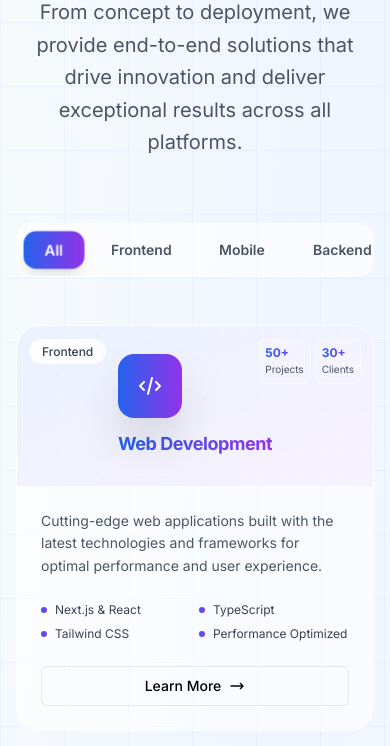
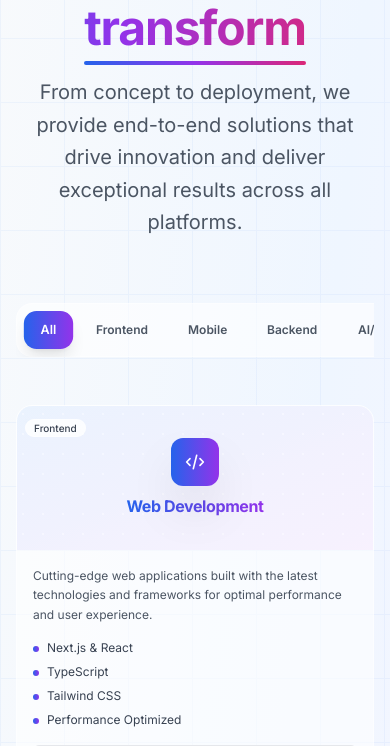
Before and after one commit to bitstreamofficial/bitstream, a Next.js app: page / in a window 390 px wide. Shown: the part 1190-1936 px from the top of the page. Built offline with nearby package versions, Linux system fonts and the light colour scheme.

Commit message:
feat(responsive): Enhance UI responsiveness and add scrollbar hide utility

```diff
--- a/app/globals.css
+++ b/app/globals.css
@@ -105,6 +105,16 @@ body {
 }
 
 @layer utilities {
+  /* Scrollbar hide utility */
+  .scrollbar-hide {
+    -ms-overflow-style: none;  /* IE and Edge */
+    scrollbar-width: none;  /* Firefox */
+  }
+
+  .scrollbar-hide::-webkit-scrollbar {
+    display: none;  /* Chrome, Safari and Opera */
+  }
+
   /* Animation Classes */
   .animate-fade-in-up {
     animation: fadeInUp 1s ease-out forwards;
--- a/app/layout.tsx
+++ b/app/layout.tsx
@@ -57,10 +57,10 @@ export default function RootLayout({
 }) {
   return (
     <html lang="en" className="light" suppressHydrationWarning>
-      <body className={inter.className}>
-        <div className="min-h-screen flex flex-col bg-white">
+      <body className={`${inter.className} overflow-x-hidden`}>
+        <div className="min-h-screen flex flex-col bg-white overflow-x-hidden">
           <Header />
-          <main className="flex-1">
+          <main className="flex-1 overflow-x-hidden">
             {children}
           </main>
           <Footer />
--- a/components/sections/hero.tsx
+++ b/components/sections/hero.tsx
@@ -3,9 +3,9 @@ import Link from 'next/link'
 
 export function HeroSection() {
   return (
-    <section className="relative min-h-screen flex items-center justify-center overflow-hidden bg-gradient-to-br from-slate-50 via-blue-50 to-indigo-100">
+    <section className="relative min-h-screen flex items-center justify-center overflow-hidden bg-gradient-to-br from-slate-50 via-blue-50 to-indigo-100 pt-20 md:pt-0">
       {/* Animated Background Elements */}
-      <div className="absolute inset-0">
+      <div className="absolute inset-0 -z-10">
         {/* Grid Pattern */}
         <div className="absolute inset-0 bg-[linear-gradient(to_right,#8b5cf6_1px,transparent_1px),linear-gradient(to_bottom,#8b5cf6_1px,transparent_1px)] bg-[size:4rem_4rem] opacity-10" />
 
@@ -13,7 +13,7 @@ export function HeroSection() {
         <div className="absolute top-1/3 right-1/4 w-96 h-96 bg-gradient-to-r from-blue-400 to-purple-400 rounded-full mix-blend-multiply filter blur-2xl opacity-20 animate-blob" />
 
         {/* Enhanced Stylish Floating Card */}
-        <div className="absolute top-20 right-20 w-56 h-32 hidden lg:block animate-float group">
+        <div className="absolute top-32 right-4 lg:right-8 xl:right-20 w-56 h-32 hidden lg:block animate-float group z-10">
           {/* Main card */}
           <div className="relative w-full h-full bg-gradient-to-br from-white/20 via-blue-50/30 to-purple-50/20 backdrop-blur-xl rounded-3xl border border-white/30 shadow-2xl hover:shadow-3xl transform hover:scale-105 transition-all duration-500 overflow-hidden">
             {/* Animated gradient background */}
--- a/components/sections/services.tsx
+++ b/components/sections/services.tsx
@@ -148,15 +148,18 @@ export function ServicesSection() {
           </p>
         </div>
 
-        {/* Filter Tabs */}
+        {/* Filter Tabs - Responsive */}
         <div className={`flex justify-center mb-12 transition-all duration-1000 delay-600 ${isInView ? 'animate-fade-in-up' : 'opacity-0 translate-y-8'}`}>
-          <div className="bg-white/60 backdrop-blur-lg border border-white/40 rounded-2xl p-2 inline-flex gap-2 overflow-x-auto">
+          <div className="w-full max-w-4xl">
+            {/* Mobile: Horizontal scroll */}
+            <div className="md:hidden overflow-x-auto scrollbar-hide">
+              <div className="bg-white/60 backdrop-blur-lg border border-white/40 rounded-2xl p-2 inline-flex gap-2 min-w-full">
                 {categories.map((category, index) => (
                   <button
                     key={category}
                     onClick={() => setActiveCategory(category)}
                     className={`
-                  px-5 py-2 rounded-xl font-semibold text-sm transition-all duration-300 transform hover:scale-105 whitespace-nowrap
+                      px-4 py-2.5 rounded-xl font-semibold text-xs sm:text-sm transition-all duration-300 transform hover:scale-105 whitespace-nowrap flex-shrink-0
                       ${activeCategory === category
                         ? 'bg-gradient-to-r from-blue-600 to-purple-600 text-white shadow-lg scale-105'
                         : 'text-gray-600 hover:text-gray-900 hover:bg-white/60'
@@ -170,8 +173,30 @@ export function ServicesSection() {
               </div>
             </div>
 
-        {/* Services Grid */}
-        <div className="grid md:grid-cols-2 lg:grid-cols-3 gap-8 mb-16">
+            {/* Tablet & Desktop: Flex wrap */}
+            <div className="hidden md:flex bg-white/60 backdrop-blur-lg border border-white/40 rounded-2xl p-2 gap-2 flex-wrap justify-center">
+              {categories.map((category, index) => (
+                <button
+                  key={category}
+                  onClick={() => setActiveCategory(category)}
+                  className={`
+                    px-5 py-2.5 rounded-xl font-semibold text-sm transition-all duration-300 transform hover:scale-105 whitespace-nowrap
+                    ${activeCategory === category
+                      ? 'bg-gradient-to-r from-blue-600 to-purple-600 text-white shadow-lg scale-105'
+                      : 'text-gray-600 hover:text-gray-900 hover:bg-white/60'
+                    }
+                  `}
+                  style={{ animationDelay: `${index * 100}ms` }}
+                >
+                  {category}
+                </button>
+              ))}
+            </div>
+          </div>
+        </div>
+
+        {/* Services Grid - Responsive */}
+        <div className="grid grid-cols-1 sm:grid-cols-2 lg:grid-cols-3 gap-6 md:gap-8 mb-16">
           {filteredServices.map((service, index) => (
             <div
               key={service.title}
@@ -181,7 +206,7 @@ export function ServicesSection() {
               onMouseLeave={() => handleServiceHover(null)}
             >
               {/* Service Card */}
-              <div className="relative h-full bg-white/60 backdrop-blur-lg border border-white/40 rounded-3xl overflow-hidden transition-all duration-500 hover:bg-white/80 hover:scale-105 hover:shadow-2xl hover:shadow-black/10 cursor-pointer">
+              <div className="relative h-full bg-white/60 backdrop-blur-lg border border-white/40 rounded-2xl md:rounded-3xl overflow-hidden transition-all duration-500 hover:bg-white/80 hover:scale-105 hover:shadow-2xl hover:shadow-black/10 cursor-pointer">
 
                 {/* Hover Particles */}
                 {hoveredService === index && (
@@ -204,7 +229,7 @@ export function ServicesSection() {
                 )}
 
                 {/* Service Header */}
-                <div className={`relative h-40 bg-gradient-to-br ${service.bgGradient} p-6 flex items-center justify-center overflow-hidden`}>
+                <div className={`relative h-36 sm:h-40 bg-gradient-to-br ${service.bgGradient} p-4 sm:p-6 flex items-center justify-center overflow-hidden`}>
                   {/* Background Pattern */}
                   <div className="absolute inset-0 opacity-20">
                     <div className={`absolute inset-0 bg-gradient-to-br ${service.gradient} opacity-10`} />
@@ -214,48 +239,48 @@ export function ServicesSection() {
                   {/* Service Icon */}
                   <div className="relative z-10 text-center">
                     <div className={`
-                      w-16 h-16 bg-gradient-to-r ${service.gradient} rounded-2xl flex items-center justify-center mb-3 shadow-2xl
+                      w-12 h-12 sm:w-16 sm:h-16 bg-gradient-to-r ${service.gradient} rounded-xl sm:rounded-2xl flex items-center justify-center mb-2 sm:mb-3 shadow-2xl mx-auto
                       transform transition-all duration-500 group-hover:scale-110 group-hover:rotate-6
                     `}>
-                      <svg className="w-6 h-6 text-white" fill="none" stroke="currentColor" viewBox="0 0 24 24">
+                      <svg className="w-5 h-5 sm:w-6 sm:h-6 text-white" fill="none" stroke="currentColor" viewBox="0 0 24 24">
                         <path strokeLinecap="round" strokeLinejoin="round" strokeWidth="2" d={service.icon} />
                       </svg>
                     </div>
-                    <h3 className={`text-lg font-bold text-transparent bg-clip-text bg-gradient-to-r ${service.gradient}`}>
+                    <h3 className={`text-base sm:text-lg font-bold text-transparent bg-clip-text bg-gradient-to-r ${service.gradient}`}>
                       {service.title}
                     </h3>
                   </div>
 
                   {/* Category Badge */}
-                  <div className="absolute top-3 left-3">
-                    <span className="px-3 py-1 bg-white/80 backdrop-blur-sm text-gray-700 rounded-full text-xs font-medium border border-white/30">
+                  <div className="absolute top-2 sm:top-3 left-2 sm:left-3">
+                    <span className="px-2 sm:px-3 py-0.5 sm:py-1 bg-white/80 backdrop-blur-sm text-gray-700 rounded-full text-[10px] sm:text-xs font-medium border border-white/30">
                       {service.category}
                     </span>
                   </div>
 
-                  {/* Stats */}
-                  <div className="absolute top-3 right-3 flex gap-1">
+                  {/* Stats - Hidden on small mobile, show on larger screens */}
+                  <div className="hidden xs:flex absolute top-2 sm:top-3 right-2 sm:right-3 gap-1">
                     {Object.entries(service.stats).slice(0, 2).map(([key, value], statIndex) => (
-                      <div key={statIndex} className="bg-white/20 backdrop-blur-sm rounded-lg p-1.5 border border-white/30">
-                        <div className={`text-xs font-bold text-transparent bg-clip-text bg-gradient-to-r ${service.gradient}`}>
+                      <div key={statIndex} className="bg-white/20 backdrop-blur-sm rounded-lg p-1 sm:p-1.5 border border-white/30">
+                        <div className={`text-[10px] sm:text-xs font-bold text-transparent bg-clip-text bg-gradient-to-r ${service.gradient}`}>
                           {value}
                         </div>
-                        <div className="text-[10px] text-gray-600 capitalize">{key}</div>
+                        <div className="text-[8px] sm:text-[10px] text-gray-600 capitalize leading-tight">{key}</div>
                       </div>
                     ))}
                   </div>
                 </div>
 
                 {/* Service Content */}
-                <div className="p-6">
+                <div className="p-4 sm:p-6">
                   {/* Description */}
-                  <p className="text-gray-600 mb-6 leading-relaxed text-sm line-clamp-3">
+                  <p className="text-gray-600 mb-4 sm:mb-6 leading-relaxed text-xs sm:text-sm line-clamp-3">
                     {service.description}
                   </p>
 
                   {/* Features */}
-                  <div className="mb-6">
-                    <div className="grid grid-cols-2 gap-2">
+                  <div className="mb-4 sm:mb-6">
+                    <div className="grid grid-cols-1 xs:grid-cols-2 gap-2">
                       {service.features.map((feature, featureIndex) => (
                         <div
                           key={featureIndex}
@@ -271,10 +296,10 @@ export function ServicesSection() {
                   {/* Action Button */}
                   <Button
                     variant="outline"
-                    className="w-full group-hover:bg-gradient-to-r group-hover:from-blue-50 group-hover:to-purple-50 group-hover:border-blue-200 group-hover:text-blue-600 transition-all duration-300 hover:scale-105"
+                    className="w-full text-xs sm:text-sm group-hover:bg-gradient-to-r group-hover:from-blue-50 group-hover:to-purple-50 group-hover:border-blue-200 group-hover:text-blue-600 transition-all duration-300 hover:scale-105"
                   >
                     Learn More
-                    <svg className="w-4 h-4 ml-2 group-hover:translate-x-1 transition-transform duration-300" fill="none" stroke="currentColor" viewBox="0 0 24 24">
+                    <svg className="w-3 h-3 sm:w-4 sm:h-4 ml-2 group-hover:translate-x-1 transition-transform duration-300" fill="none" stroke="currentColor" viewBox="0 0 24 24">
                       <path strokeLinecap="round" strokeLinejoin="round" strokeWidth={2} d="M17 8l4 4m0 0l-4 4m4-4H3" />
                     </svg>
                   </Button>
@@ -284,50 +309,50 @@ export function ServicesSection() {
           ))}
         </div>
 
-        {/* Bottom CTA */}
-        <div className="relative bg-white/40 backdrop-blur-xl border border-white/30 rounded-3xl p-12 overflow-hidden">
+        {/* Bottom CTA - Responsive */}
+        <div className="relative bg-white/40 backdrop-blur-xl border border-white/30 rounded-2xl md:rounded-3xl p-6 sm:p-8 md:p-12 overflow-hidden">
           {/* Background Pattern */}
           <div className="absolute inset-0 bg-gradient-to-br from-blue-50/50 via-purple-50/50 to-pink-50/50" />
           <div className="absolute inset-0 bg-[radial-gradient(circle_at_50%_50%,rgba(59,130,246,0.1),transparent_70%)]" />
 
           <div className="relative z-10 text-center">
-            <div className="inline-flex items-center px-6 py-3 bg-gradient-to-r from-blue-100 to-purple-100 rounded-full mb-6">
-              <span className="text-sm font-semibold text-transparent bg-clip-text bg-gradient-to-r from-blue-600 to-purple-600">
+            <div className="inline-flex items-center px-4 sm:px-6 py-2 sm:py-3 bg-gradient-to-r from-blue-100 to-purple-100 rounded-full mb-4 sm:mb-6">
+              <span className="text-xs sm:text-sm font-semibold text-transparent bg-clip-text bg-gradient-to-r from-blue-600 to-purple-600">
                 🚀 Ready to innovate?
               </span>
             </div>
 
-            <h3 className="text-3xl md:text-4xl font-bold text-gray-900 mb-4">
+            <h3 className="text-2xl sm:text-3xl md:text-4xl font-bold text-gray-900 mb-3 sm:mb-4 px-4">
               Let's build your{' '}
               <span className="text-transparent bg-clip-text bg-gradient-to-r from-blue-600 to-purple-600">
                 next big idea
               </span>
             </h3>
 
-            <p className="text-gray-600 mb-8 max-w-2xl mx-auto leading-relaxed">
+            <p className="text-sm sm:text-base text-gray-600 mb-6 sm:mb-8 max-w-2xl mx-auto leading-relaxed px-4">
               Partner with us to transform your vision into reality. Our expert team is ready to deliver exceptional solutions tailored to your unique needs.
             </p>
 
-            <div className="flex flex-col sm:flex-row gap-4 justify-center items-center">
-              <Link href="/services">
+            <div className="flex flex-col sm:flex-row gap-3 sm:gap-4 justify-center items-center px-4">
+              <Link href="/services" className="w-full sm:w-auto">
                 <Button
                   size="lg"
-                  className="bg-gradient-to-r from-blue-600 to-purple-600 hover:from-blue-700 hover:to-purple-700 text-white px-8 py-4 rounded-2xl shadow-xl hover:shadow-2xl transform hover:-translate-y-1 hover:scale-105 transition-all duration-300"
+                  className="w-full sm:w-auto bg-gradient-to-r from-blue-600 to-purple-600 hover:from-blue-700 hover:to-purple-700 text-white px-6 sm:px-8 py-3 sm:py-4 text-sm sm:text-base rounded-xl sm:rounded-2xl shadow-xl hover:shadow-2xl transform hover:-translate-y-1 hover:scale-105 transition-all duration-300"
                 >
                   Explore All Services
-                  <svg className="w-5 h-5 ml-2" fill="none" stroke="currentColor" viewBox="0 0 24 24">
+                  <svg className="w-4 h-4 sm:w-5 sm:h-5 ml-2" fill="none" stroke="currentColor" viewBox="0 0 24 24">
                     <path strokeLinecap="round" strokeLinejoin="round" strokeWidth={2} d="M17 8l4 4m0 0l-4 4m4-4H3" />
                   </svg>
                 </Button>
               </Link>
-              <Link href="/contact">
+              <Link href="/contact" className="w-full sm:w-auto">
                 <Button
                   variant="outline"
                   size="lg"
-                  className="px-8 py-4 rounded-2xl border-2 hover:bg-white hover:scale-105 transition-all duration-300"
+                  className="w-full sm:w-auto px-6 sm:px-8 py-3 sm:py-4 text-sm sm:text-base rounded-xl sm:rounded-2xl border-2 hover:bg-white hover:scale-105 transition-all duration-300"
                 >
                   Get Started Today
-                  <svg className="w-5 h-5 ml-2" fill="none" stroke="currentColor" viewBox="0 0 24 24">
+                  <svg className="w-4 h-4 sm:w-5 sm:h-5 ml-2" fill="none" stroke="currentColor" viewBox="0 0 24 24">
                     <path strokeLinecap="round" strokeLinejoin="round" strokeWidth={2} d="M9 5l7 7-7 7" />
                   </svg>
                 </Button>
--- a/tailwind.config.js
+++ b/tailwind.config.js
@@ -8,6 +8,9 @@ module.exports = {
   darkMode: 'class',
   theme: {
     extend: {
+      screens: {
+        'xs': '475px',
+      },
       colors: {
         primary: {
           50: '#eff6ff',
```
Also changed, not shown: components/ui/navbar.tsx (+36 -15 lines), 1 other file (tests, documents, lock files or other folders). Lines whose indentation alone changed are shown as unchanged.
